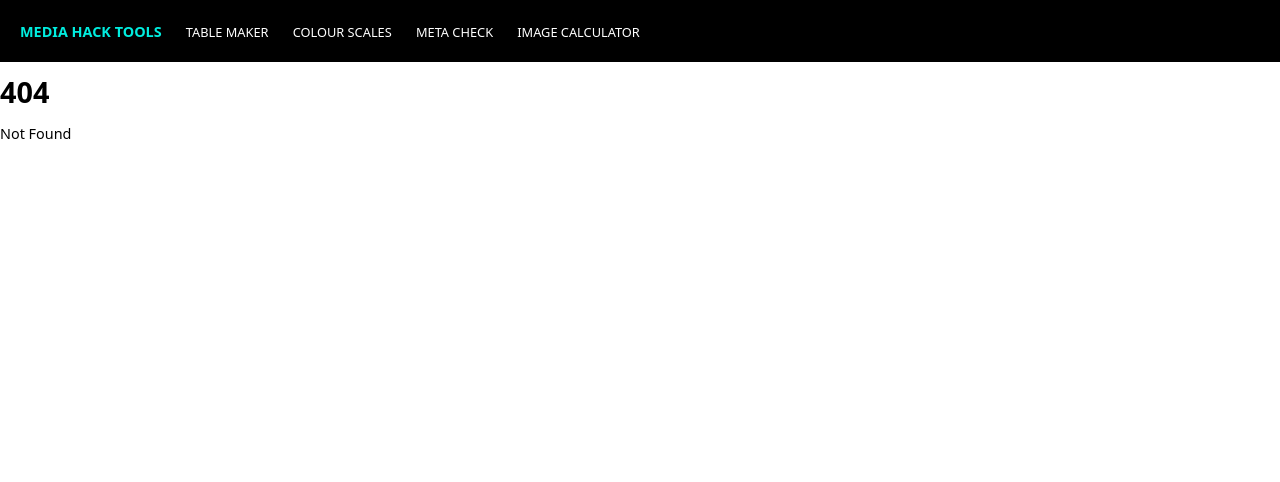
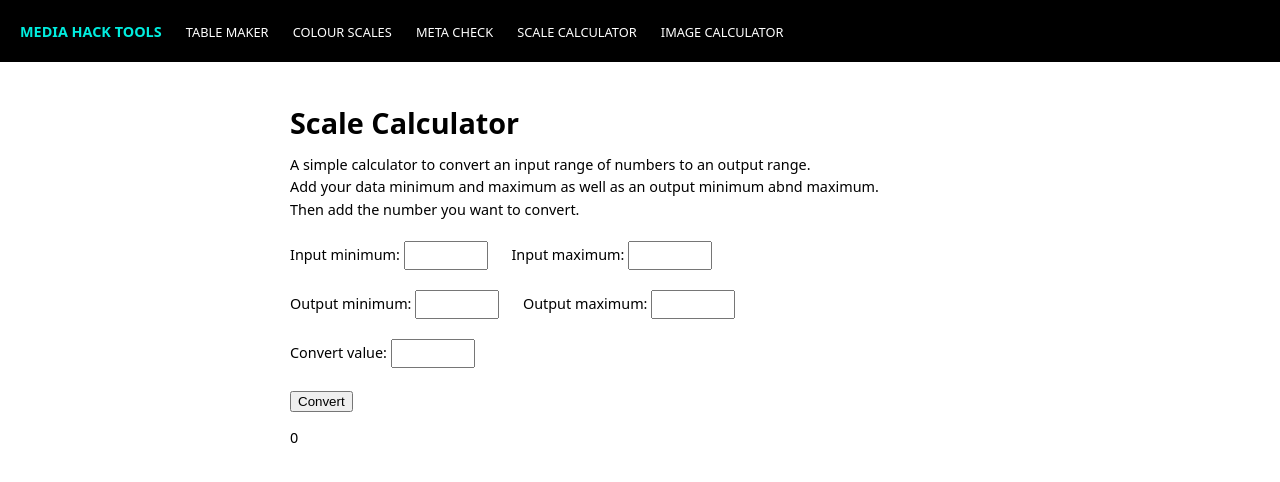
Before and after one commit to mediahackza/tools.mediahack, a SvelteKit app: page /scalecalculator in a window 1280 px wide. Before the commit this address had no page. Shown: the top 482 px of the page. Built offline with nearby package versions, Linux system fonts and the light colour scheme.

Commit message:
Adding scalecalculator

```diff
--- a/package.json
+++ b/package.json
@@ -23,6 +23,7 @@
 	"type": "module",
 	"dependencies": {
 		"chroma-js": "^2.4.2",
+		"d3": "^7.8.5",
 		"lucide-svelte": "^0.129.0"
 	}
 }
--- a/src/components/Header.svelte
+++ b/src/components/Header.svelte
@@ -3,6 +3,7 @@
     <div><a href="/tables">Table Maker</a></div>
     <div><a href="/colourscales">Colour Scales</a></div>
     <div><a href="/meta-check">Meta Check</a></div>
+    <div><a href="/scalecalculator">Scale Calculator</a></div>
     <div><a href="/image-calculator">Image Calculator</a></div>
 </header>
 
--- /dev/null
+++ b/src/routes/scalecalculator/+page.svelte
@@ -0,0 +1,62 @@
+<script>
+    let inputMin = null
+    let inputMax = null
+    let outputMin = null
+    let outputMax = null
+    let inputValue = null
+    import * as d3 from 'd3'
+    let result = 0
+
+    function convert() {
+        let scale = d3.scaleLinear()
+            .domain([inputMin, inputMax])
+            .range([outputMin, outputMax])
+        result = scale(inputValue)
+    }
+</script>
+
+
+<main>
+    <h1>Scale Calculator</h1>
+    <p>
+        A simple calculator to convert an input range of numbers to an output range. <br/>
+        Add your data minimum and maximum as well as an output minimum abnd maximum. <br/>
+        Then add the number you want to convert.
+    </p>
+
+   <div class="row">
+        Input minimum: <input type="text" bind:value={inputMin}>
+        Input maximum: <input type="text" bind:value={inputMax}>
+   </div>
+   <div class="row">
+        Output minimum: <input type="text" bind:value={outputMin}>
+        Output maximum: <input type="text" bind:value={outputMax}>
+   </div>
+    <div class="row">Convert value: <input type="text" bind:value={inputValue}></div>
+    <br/>
+    <button on:click={convert}>Convert</button>
+    <p>
+        {result}
+    </p>
+
+
+
+</main>
+
+
+<style>
+    main {
+      width: 700px;
+      margin-left: auto;
+      margin-right: auto;
+      margin-top: 50px;
+    }
+    .row {
+        margin-top: 20px;
+    }
+    .row input {
+        padding: 5px;
+        width: 70px;
+        margin-right: 20px;
+    }
+</style>
```
Also changed, not shown: 1 other file (tests, documents, lock files or other folders).
